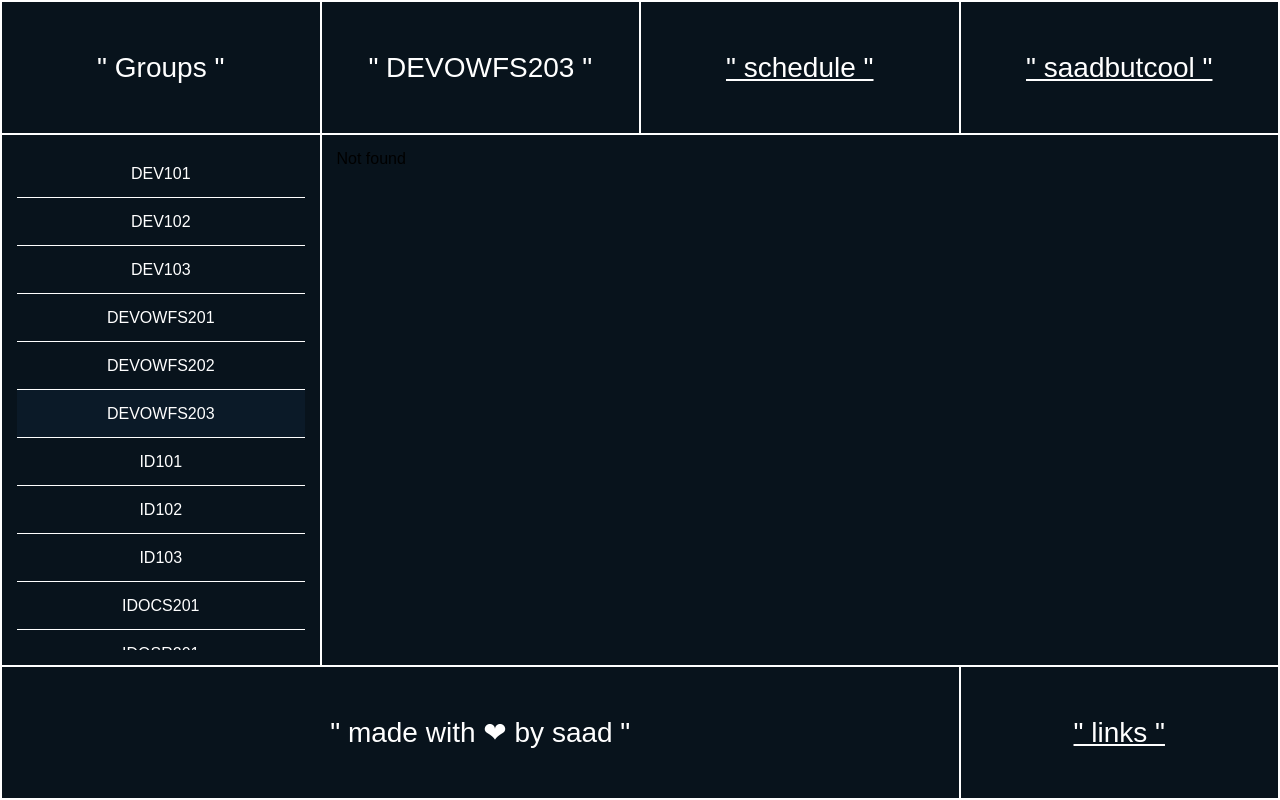
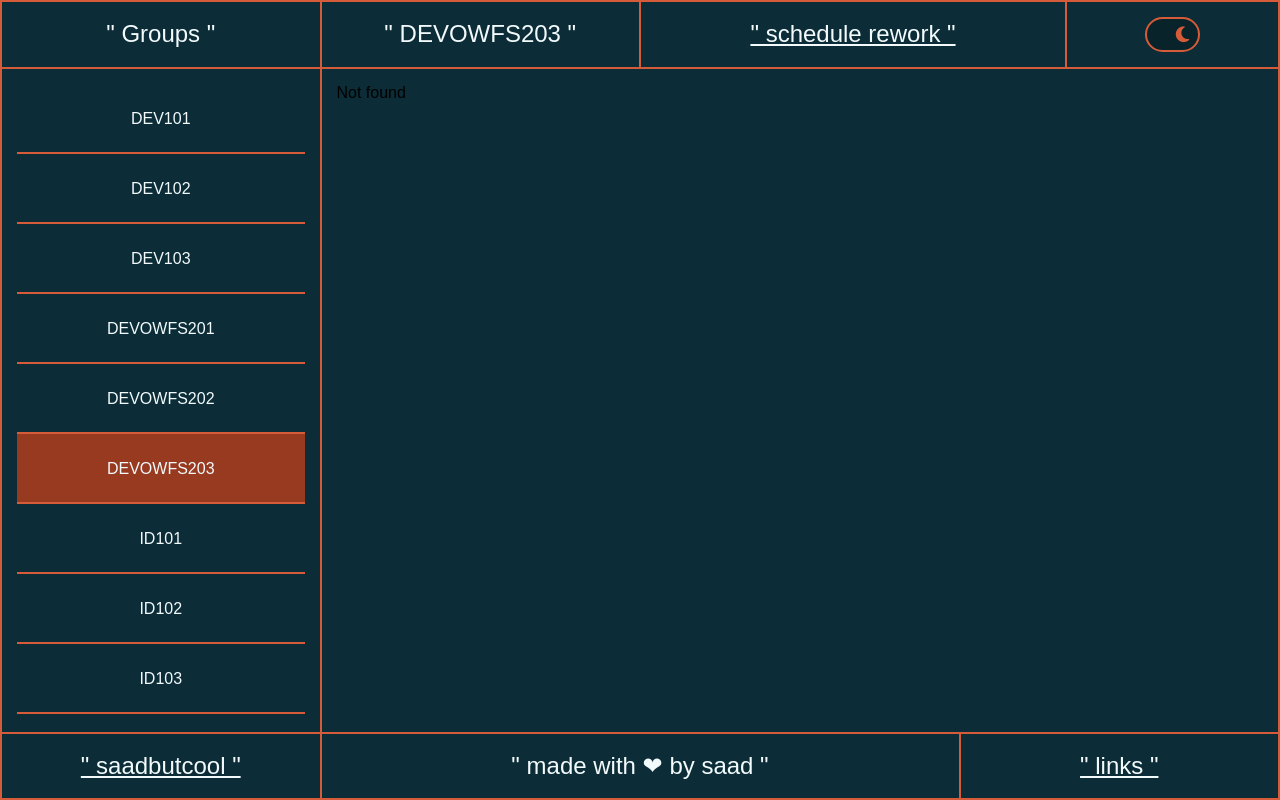
Before and after one commit to MliliGenes/scheduleRework, a plain HTML site: page index.html in a window 1280 px wide. Drawn offline with Linux system fonts and the light colour scheme; no server answers; a web font is replaced by a local one.

Commit message:
Add files via upload

```diff
--- a/app.js
+++ b/app.js
@@ -1,7 +1,47 @@
+let body = document.body;
+
 let groups = document.querySelector("[data-groups]");
 let list = [...groups.querySelectorAll("li")];
 let tableArea = document.querySelector(".center");
 let groupSelected = document.querySelector(".logo h2");
+
+let toggle = document.querySelector(".toggle");
+let themeIcon = document.querySelector(".fa-solid");
+
+var themes = JSON.parse(localStorage.getItem("themes")) || {};
+
+setTheme();
+renderTheme();
+
+function setTheme() {
+  body.classList.add(`${themes["theme"]}`);
+}
+
+function renderTheme() {
+  if (themes["theme"] == "light") {
+    body.classList.add("light");
+    body.classList.remove("dark");
+    themeIcon.classList.remove("fa-moon");
+    themeIcon.classList.add("fa-sun");
+  } else {
+    body.classList.add("dark");
+    body.classList.remove("light");
+    themeIcon.classList.add("fa-moon");
+    themeIcon.classList.remove("fa-sun");
+  }
+}
+
+toggle.addEventListener("click", () => {
+  if (themes["theme"] == "light") {
+    themes["theme"] = "dark";
+    localStorage.setItem("themes", JSON.stringify(themes));
+    renderTheme();
+  } else {
+    themes["theme"] = "light";
+    localStorage.setItem("themes", JSON.stringify(themes));
+    renderTheme();
+  }
+});
 
 window.addEventListener("load", () => {
   let defaultGroup = { groupe: "DEVOWFS203" };
--- a/index.html
+++ b/index.html
@@ -18,15 +18,14 @@
       <div class="groups"><h2>" Groups "</h2></div>
       <div class="logo"><h2>" "</h2></div>
       <div class="title">
-        <h2><a href="">" schedule "</a></h2>
+        <h2><a href="">" schedule rework "</a></h2>
       </div>
-      <div class="me">
-        <h2>
-          <a href="https://codepen.io/saadbutcool" target="_blank"
-            >" saadbutcool "</a
-          >
-        </h2>
+      <div class="theme">
+        <div class="toggle">
+          <div class="circle"><i class="fa-solid fa-moon"></i></div>
+        </div>
       </div>
+
       <div class="aside">
         <ul data-groups>
           <li id="DEV101">DEV101</li>
@@ -107,6 +106,13 @@
           </table>
         </div>
       </div>
+      <div class="me">
+        <h2>
+          <a href="https://codepen.io/saadbutcool" target="_blank"
+            >" saadbutcool "</a
+          >
+        </h2>
+      </div>
       <div class="foot"><h2>" made with ❤ by saad "</h2></div>
       <div class="links">
         <h2><a href="">" links "</a></h2>
--- a/style.css
+++ b/style.css
@@ -1,10 +1,10 @@
 @import url("https://fonts.cdnfonts.com/css/vampire-raves");
 :root {
-  --text: #ffffff;
-  --background: #0b1a28;
-  --primary: #b67135;
-  --secondary: #08131c;
-  --accent: #ba7336;
+  --text: #f2fafc;
+  --background: #09232a;
+  --primary: #973a20;
+  --secondary: #0c2d37;
+  --accent: #d55b39;
 }
 *,
 *::before,
@@ -12,14 +12,26 @@
   margin: 0;
   padding: 0;
   box-sizing: border-box;
-  /* outline: red 1px solid; */
 }
 
 body {
   min-height: 100vh;
   background-color: var(--background);
   font-family: "Vampire Raves", sans-serif;
-  /* letter-spacing: 1.5px; */
+}
+body.dark {
+  --text: #f2fafc;
+  --background: #09232a;
+  --primary: #973a20;
+  --secondary: #0c2d37;
+  --accent: #d55b39;
+}
+body.light {
+  --text: #0a0d0f;
+  --background: #edf0f3;
+  --primary: #627e93;
+  --secondary: #cbd5dc;
+  --accent: #587184;
 }
 .nav {
   width: 100%;
@@ -32,7 +44,7 @@ body {
   display: grid;
   grid-template-columns: repeat(12, 1fr);
   grid-template-rows: repeat(12, 1fr);
-  border: var(--text) solid 1px;
+  border: var(--accent) solid 0.5px;
 }
 .aside,
 .logo,
@@ -41,38 +53,46 @@ body {
 .center,
 .foot,
 .links,
-.groups {
+.groups,
+.theme {
   background-color: var(--secondary);
-  border: var(--text) solid 1px;
+  border: var(--accent) solid 0.5px;
 }
 .aside {
-  grid-row: span 8;
+  grid-row: span 10;
   grid-column: span 3;
   display: flex;
   flex-direction: column;
   gap: 15px;
   padding: 15px;
 }
+.theme {
+  grid-column: span 2;
+  grid-row: span 1;
+  display: flex;
+  justify-content: center;
+  align-items: center;
+}
 .groups {
   grid-column: span 3;
-  grid-row: span 2;
+  grid-row: span 1;
 }
 .logo {
-  grid-row: span 2;
+  grid-row: span 1;
   grid-column: span 3;
 }
 .title {
-  grid-row: span 2;
-  grid-column: span 3;
+  grid-row: span 1;
+  grid-column: span 4;
 }
 .me {
-  grid-row: span 2;
+  grid-row: span 1;
   grid-column: span 3;
 }
 
 .center {
   position: relative;
-  grid-row: span 8;
+  grid-row: span 10;
   grid-column: span 9;
   padding: 15px;
   overflow-y: auto;
@@ -86,11 +106,11 @@ body {
   border-radius: 20px;
 }
 .foot {
-  grid-row: span 2;
-  grid-column: span 9;
+  grid-row: span 1;
+  grid-column: span 6;
 }
 .links {
-  grid-row: span 2;
+  grid-row: span 1;
   grid-column: span 3;
 }
 .aside > ul {
@@ -108,13 +128,14 @@ body {
   background-color: var(--background);
 }
 .aside > ul::-webkit-scrollbar-thumb {
-  background-color: var(--text);
+  background-color: var(--primary);
 }
 
 .aside > ul li {
   position: relative;
   display: flex;
   padding: 15px 0;
+  min-height: 70px;
   align-items: center;
   justify-content: center;
   transition: 250ms ease-out;
@@ -124,13 +145,13 @@ body {
   content: "";
   width: 100%;
   height: 1.2px;
-  background-color: var(--text);
+  background-color: var(--accent);
   bottom: 0%;
 }
 h2 {
   flex: 1 0;
   height: 100%;
-  font-size: 28px;
+  font-size: 24px;
   color: var(--text);
   display: flex;
   justify-content: center;
@@ -142,7 +163,8 @@ h2 > a {
 }
 .aside > ul li:hover,
 .aside > ul li.active {
-  background-color: var(--background);
+  background-color: var(--primary);
+  color: var(--text);
 }
 
 .center > .table-responsive {
@@ -160,7 +182,7 @@ h2 > a {
   position: relative;
   width: 100%;
   border-collapse: collapse;
-  border: 0.5px solid var(--text);
+  border: 0.5px solid var(--accent);
 }
 
 .center > .table-responsive tr {
@@ -175,11 +197,11 @@ h2 > a {
   align-items: center;
   justify-content: center;
   text-align: center;
-  border: 0.5px solid var(--text);
+  border: 0.5px solid var(--accent);
 }
 
 .center > .table-responsive tr td:nth-child(1) {
-  background-color: var(--background);
+  background-color: var(--primary);
 }
 .center.blur {
   filter: blur(2px);
@@ -189,3 +211,34 @@ h2 > a {
   display: flex;
   gap: 8px;
 }
+.theme .toggle {
+  position: relative;
+  width: 55px;
+  height: 35px;
+  background-color: var(--background);
+  border: 2px solid var(--accent);
+  border-radius: 50px;
+}
+.theme > .toggle .circle {
+  position: absolute;
+  width: 20px;
+  aspect-ratio: 1/1;
+  border-radius: 50%;
+  color: var(--accent);
+  display: flex;
+  justify-content: center;
+  align-items: center;
+  font-size: 18px;
+  left: 50%;
+  top: 5px;
+  translate: -50% 0;
+  transition: 250ms;
+}
+
+body.light .toggle .circle {
+  translate: -100%;
+}
+
+body.dark .toggle .circle {
+  translate: 0;
+}
```
